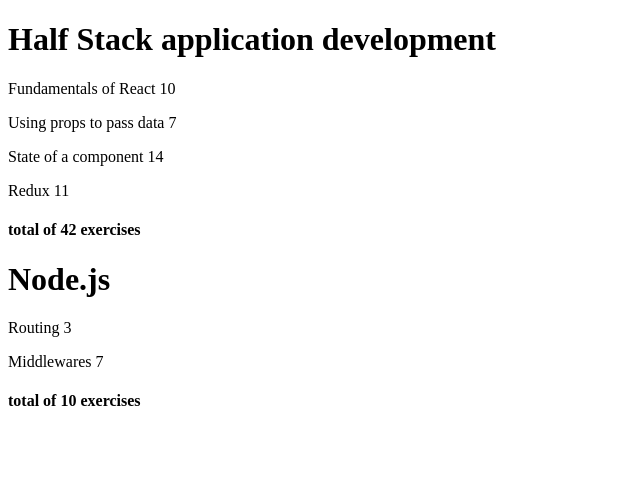
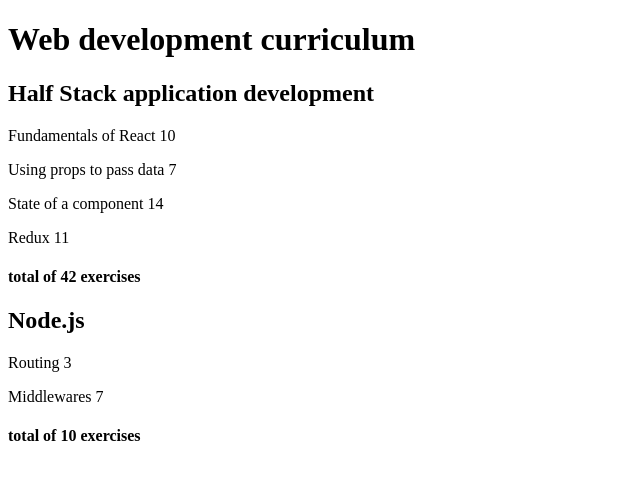
Before and after one commit to AdamAbdulkareem/fullstackopen, a React (Vite) app in the folder part2/courseinfo/: page / in a window 1280 px wide. Shown: the top 480 px of the page, without its empty margins (0-640 px from the left). Built offline with nearby package versions, Linux system fonts and the light colour scheme.

Commit message:
feat: 2.4: Course information step 9

```diff
--- a/part2/courseinfo/src/App.jsx
+++ b/part2/courseinfo/src/App.jsx
@@ -1,4 +1,4 @@
-const Header = (props) => <h1>{props.course}</h1>
+const Header = (props) => <h2>{props.course}</h2>
 
 
 const Parts = ({ parts }) => {
@@ -82,7 +82,13 @@
     }
   ]
 
-  return <Course course={courses} />
+  return (
+    <>
+      <h1>Web development curriculum</h1>
+      <Course course={courses} />
+    </>
+
+  )
 }
 
 export default App
```
